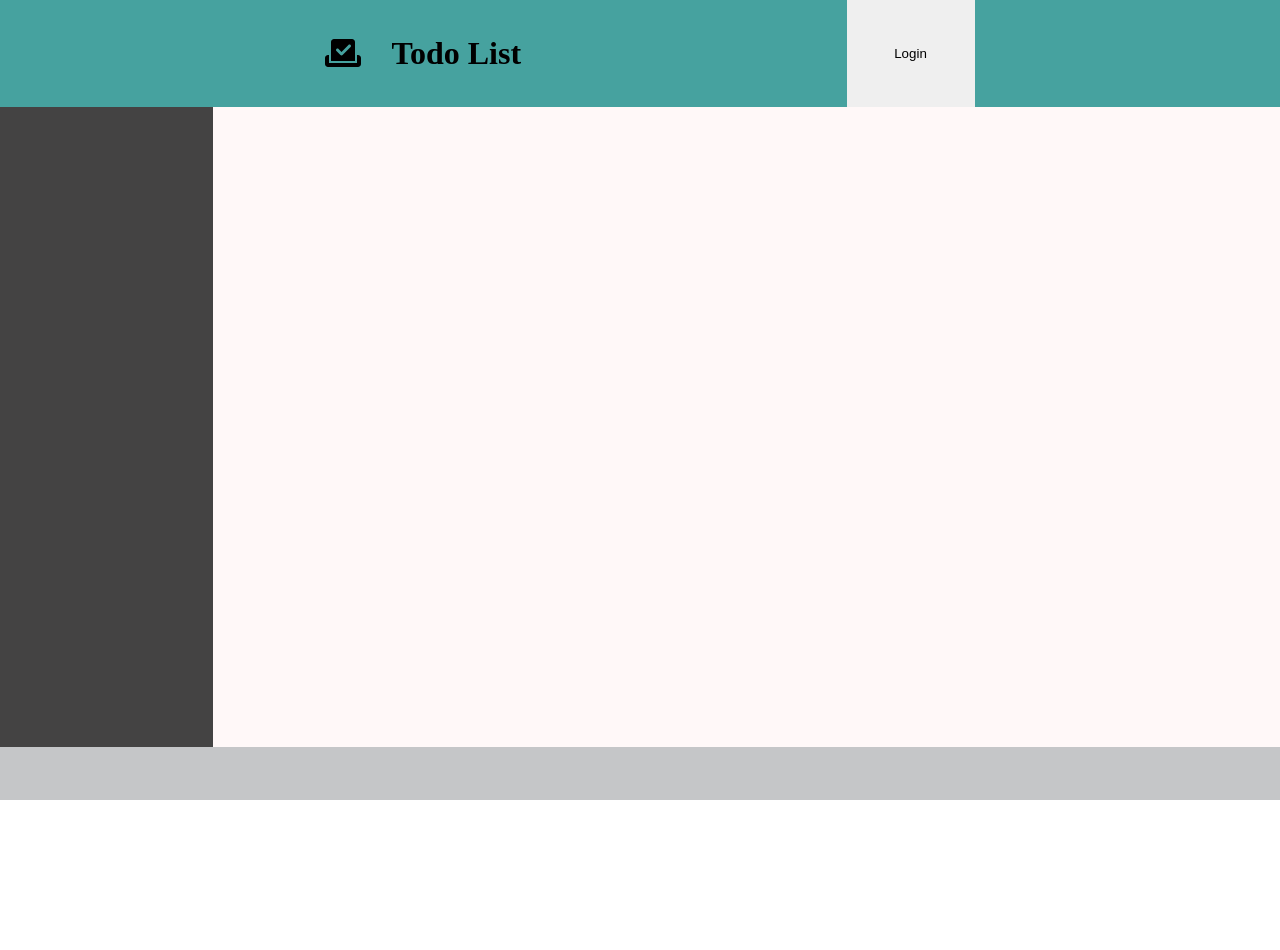
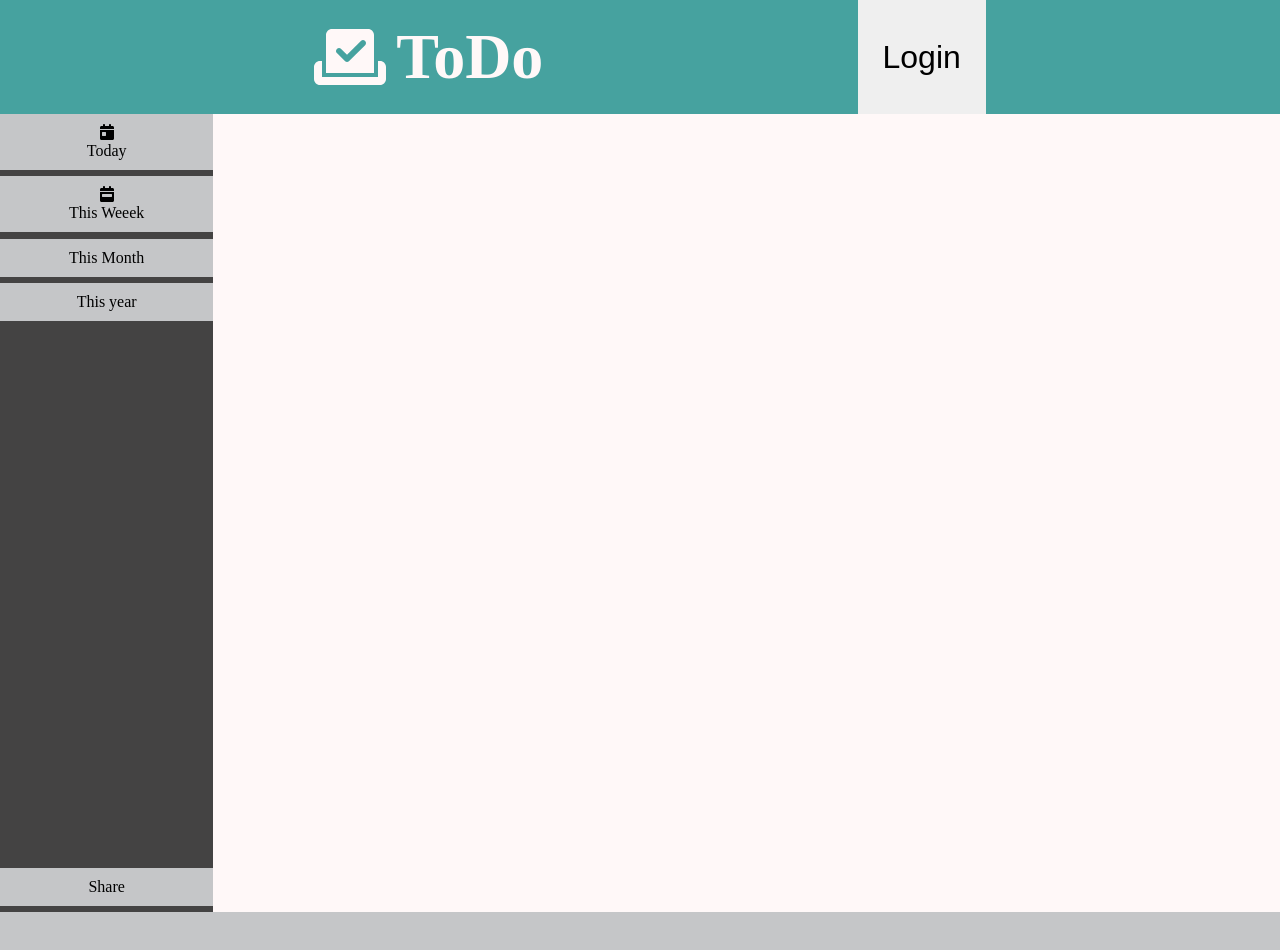
Before and after one commit to abyebin/Todo-app-, a website with bundled scripts: page dist/index.html in a window 1280 px wide. Before the commit the page ends 800 px from the top, so only its background shows below. Built offline with nearby package versions, Linux system fonts and the light colour scheme.

Commit message:
add icon

```diff
--- a/src/style.css
+++ b/src/style.css
@@ -9,11 +9,12 @@ body{
     width: 100%;
     min-height: 100vh;
     display: grid;
-    grid-template: 1fr 6fr 0.5fr/ 1fr 5fr;
+    grid-template: 0.7fr 7fr 0.5fr/ 1fr 5fr;
 }
 :root{
     --backColor: #64fcef;
     --contColor: #0c0d11;
+    --color2: #f3efef;
     --color3: #c5c6c8;
     --color4: #46a29f;
     --color5: #fff8f8;
@@ -33,25 +34,63 @@ body{
     align-items: center;
     justify-content: center;
 
-    gap: 30px;
+    gap: 10px;
     padding: 20px;
 }
 
-.logo-div svg{
-    font-size: 2rem;
+.logo-div svg,.logo-div h1{
+    font-size: 4rem;
+    color: var(--color5);
+}
+
+.logo-div svg:hover{
+    color: var(--backColor);
 }
 
 .login-button{
     width: 10%;
     height: 100%;
+    font-size: 2rem;
     border: none;
+}
+.login-button:hover{
+    text-shadow: -1px 6px 5px rgba(0,0,0,0.41);
+    background-color: var(--color5);
 }
 
 .left-side{
     background-color: var(--color6);
     grid-column: 1/2;
     grid-row: 2/3;
+
+    gap: 10%;
+    display: flex;
+    flex-direction: column;
+    justify-content: space-between;
 }
+.viewBy{
+    display: flex;
+    flex-direction: column;
+}
+.view{
+    margin-bottom: 3%;
+    width: 100%;
+    background-color: var(--color3);
+    padding: 10px 0;
+    text-align: center;
+}
+.view h2{
+    font-size: 1rem;
+    font-weight: normal;
+}
+.view:hover,.view h2:hover{
+    background: linear-gradient(90deg,var(--color3),var(--color5));
+    font-weight: bold;
+}
+.project{
+
+}
+
 .right-main{
     background-color: var(--color5);
     grid-column: 2/-1;
```
Also changed, not shown: dist/index.html, 1 other file.
